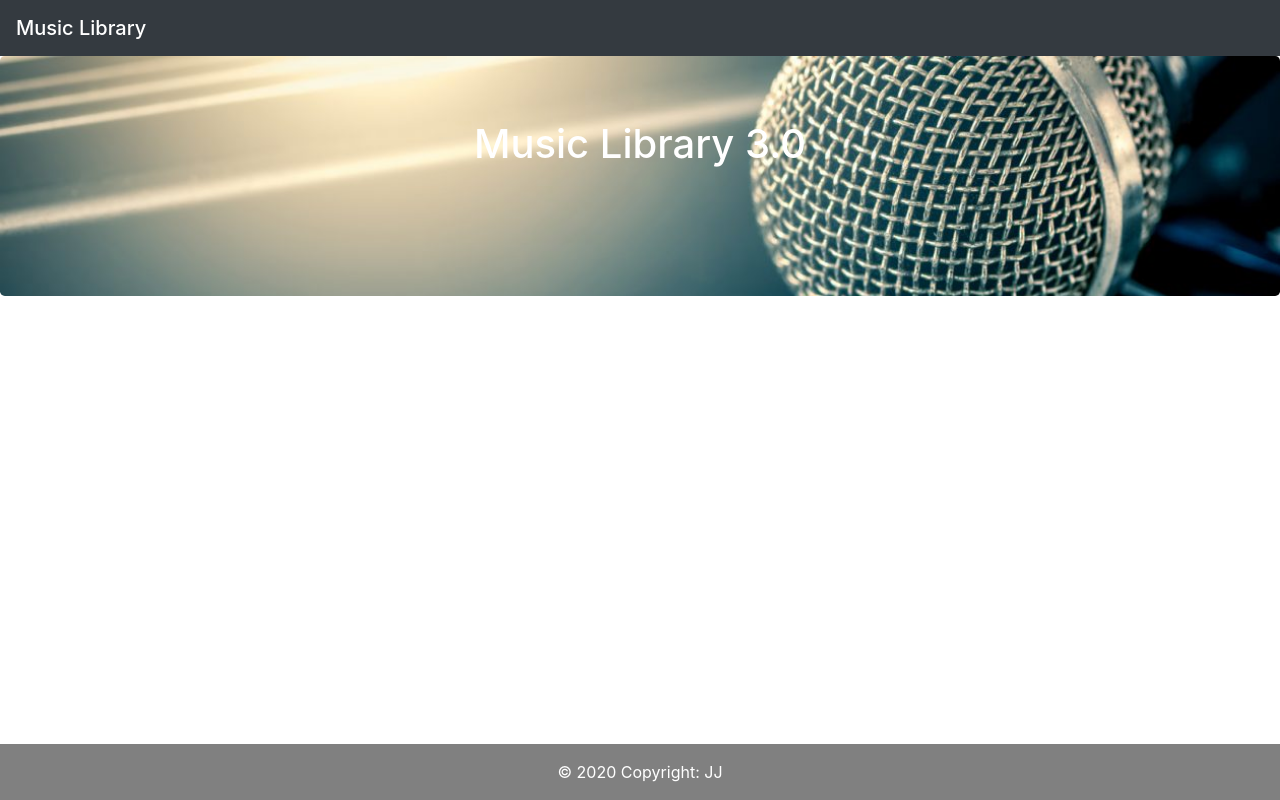
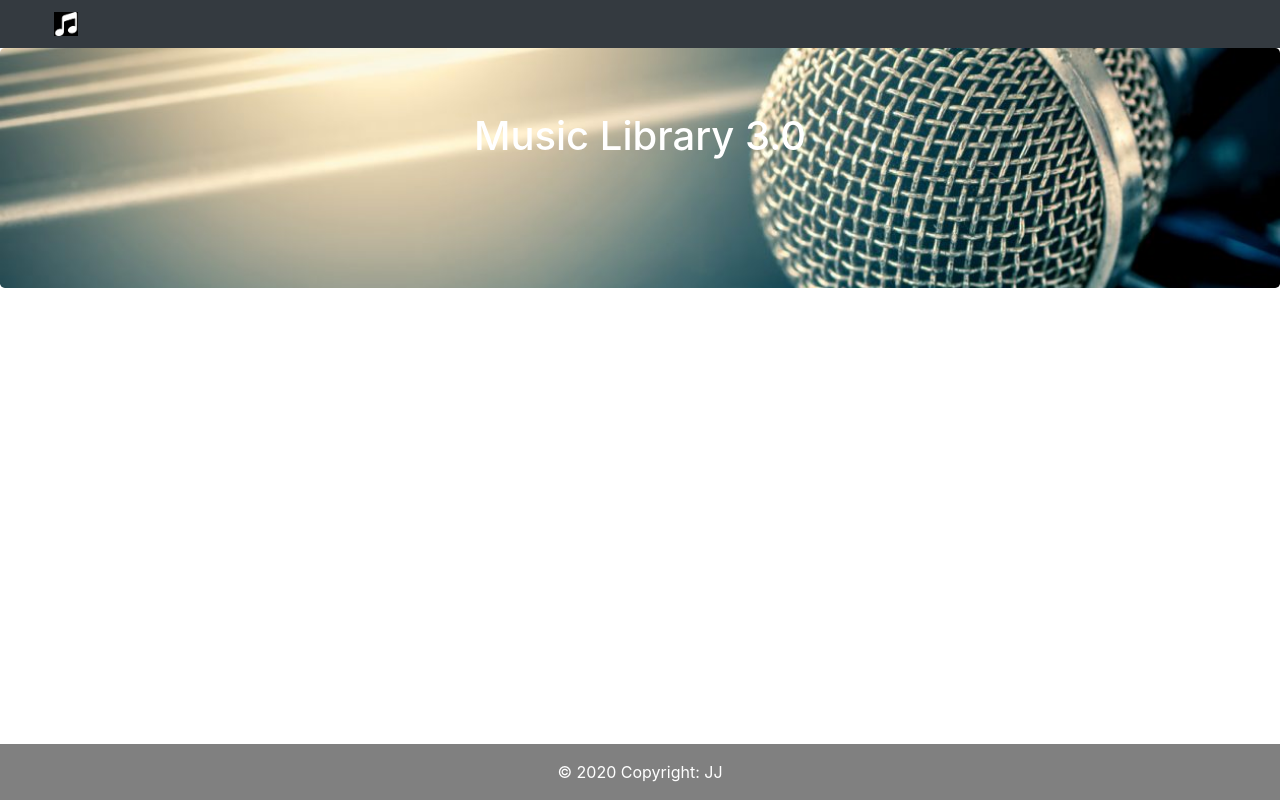
Before and after one commit to jjvega86/music-library, a React (Create React App) app: page / in a window 1280 px wide. Built offline with nearby package versions, Linux system fonts and the light colour scheme.

Commit message:
Added branding icon and finalized formatting of navbar

```diff
--- a/src/components/NavigationBar/navbar.css
+++ b/src/components/NavigationBar/navbar.css
@@ -1,3 +1,10 @@
 .navbar {
     width: 100%;
+    height: 3em;
 }
+
+.navbar-brand {
+    background: url(../../img/brand-icon.png) center / contain no-repeat;
+    width: 100px;
+    height: 75%;
+  }
--- a/src/components/NavigationBar/navbar.jsx
+++ b/src/components/NavigationBar/navbar.jsx
@@ -5,7 +5,7 @@ function NavBar(props){
     return(
         <div className="row">
             <nav class="navbar navbar-dark bg-dark">
-                <span class="navbar-brand mb-0 h1">Music Library</span>
+                <div className="navbar-brand"></div>
             </nav>
         </div>
     )
```
Also changed, not shown: src/img/brand-icon.png (added), 1 other file (tests, documents, lock files or other folders).
